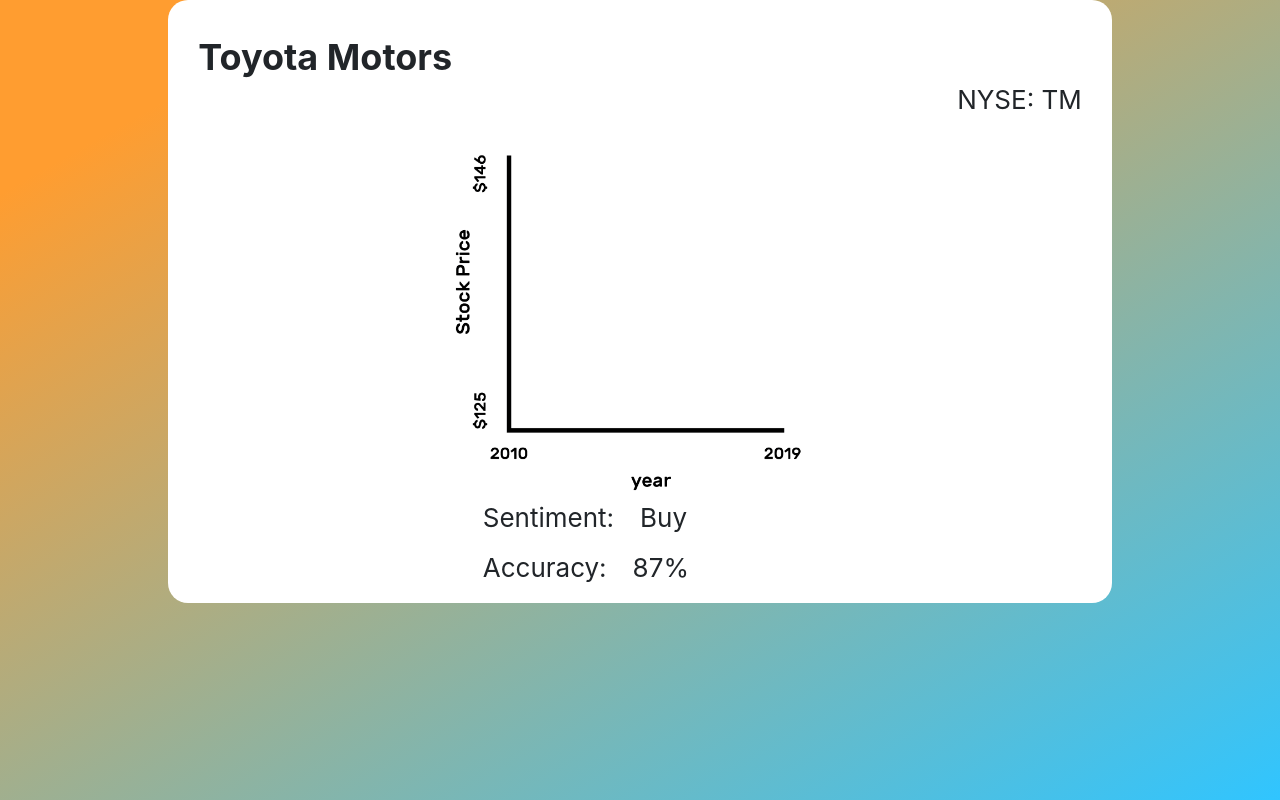
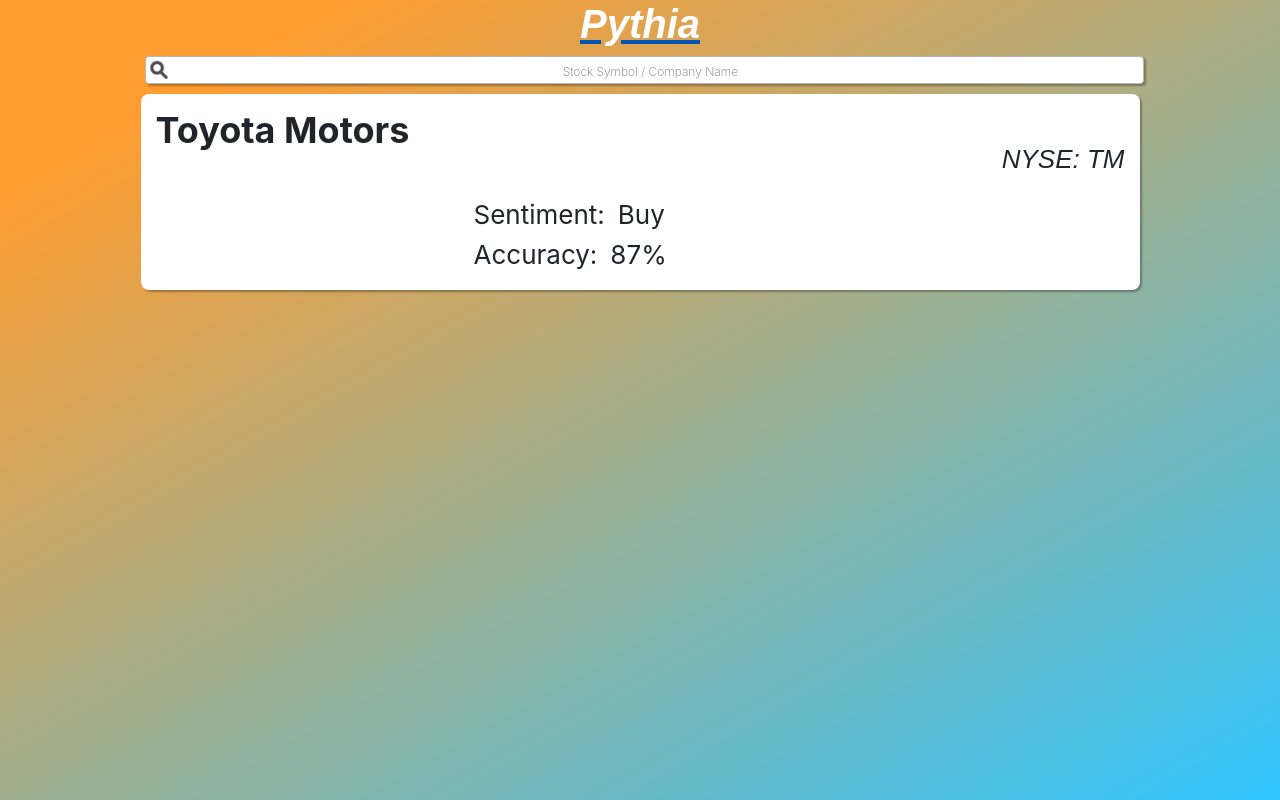
Before and after one commit to rpremi12/ML_Finance, a PHP site: page /info_screen.html in a window 1280 px wide; the page is wider, and only the part inside the window is pictured. Run offline with PHP 8.4, Linux system fonts and the light colour scheme; some libraries are stand-ins or nearby versions; some web fonts are replaced.

Commit message:
Update UI
Minor UI update

```diff
--- a/front_end/info_screen.css
+++ b/front_end/info_screen.css
@@ -7,32 +7,82 @@
     background-attachment: fixed;
 }
 
+a {
+    text-decoration: none;
+}
+
+h1 {
+    font-family: zen-new, sans-serif;
+    font-weight: 600;
+    font-style: italic;
+    color: white;
+    text-align: center;
+}
+
+input {
+    border: solid 1px #b6b6b6;
+    border-radius: 4px;
+    box-shadow: 2px 2px 2px rgba(0, 0, 0, 0.3);
+    background-color: white;
+    font-size: 16px;
+    text-indent:12px;
+    text-align: left;
+}
+
+::placeholder {
+    font-size: 12px;
+    text-align: center;
+    margin-right: 3px
+    font-family: zen-new, sans-serif;
+    font-weight: 200;
+    font-style: normal;;
+}
+
+.icon {
+    background-color: white !important;
+    width: 20px;
+    height: 20px;
+    position:absolute;
+    align-content: center;
+    margin: 4px 0px 0px 4px;
+    z-index: 1;
+    border-radius: 4px;
+}
+.inputIcon {
+    position: relative;
+}
+
+.search {
+    width: 135%;
+    height:30%;
+    align-content: center;
+    margin: 0px 0px 10px 5.4%;
+}
+
+
 .infoCard {
     background-color: white;
-    width: 85%;
-    border-radius: 20px;
+    width: 90%;
+    border-radius: 8px;
     align-content: center;
     margin: auto;
-}
-
-.graph {
-    display:block;
-    margin:auto;
-    align-content: center;
-    width:400px;
+    box-shadow: 2px 2px 2px rgba(0, 0, 0, 0.3);
 }
 
 .companyName {
     text-align: left;
     font-size: 36px;
-    padding: 30px 0px 0px 30px;
+    padding: 15px 0px 0px 15px;
     font-weight:bold;
 }
 
 .nyse {
     text-align: right;
     margin-top: -20px;
-    padding: 0px 30px 0px 0px;
+    padding: 0px 15px 0px 0px;
+    font-family: zen-new, sans-serif;
+    font-weight: 400;
+    font-style: italic;
 }
 
 .sentiment {
@@ -40,7 +90,7 @@
 }
 
 .sentimentResult {
-    margin-left: 1em;
+    margin-left: .5em;
     text-align: center;
 }
 
@@ -53,7 +103,7 @@
 .sentimentGrid {
     grid-area: sentiment;
     display:flex;
-    height:50px;
+    height:40px;
 }
 
 .acc {
@@ -65,7 +115,7 @@
     display:inline-block;
     text-align: center;
     align-items: center;
-    margin-left: 1em;
+    margin-left: .5em;
 }
 
 .accTotal {
--- a/front_end/info_screen.html
+++ b/front_end/info_screen.html
@@ -6,20 +6,26 @@
     <link rel="stylesheet" href="https://stackpath.bootstrapcdn.com/bootstrap/4.2.1/css/bootstrap.min.css">
     <link rel="stylesheet" href="https://use.typekit.net/vve8cna.css">
     <link rel="stylesheet" href="info_screen.css">
-    <link rel="script" href="node_modules/angular-chart.js/Chart.min.js">
+    <link rel="script" href="node_modules/angular-chart.js/angular-chart.min.js">
+    <link rel="script" href="node_modules/angular-chart.js/angular-chart.js">
 
     <title>Info</title>
-    <style>
-
-    </style>
 </head>
 <body>
+<a href="index.html"><h1>Pythia</h1></a>
+<div class="container">
+    <div class="search align-items-center">
+        <a href="#"><img src="search.png" class="icon"></a>
+        <input class="col-8 inputIcon" type="text" name="#" placeholder="Stock Symbol / Company Name">
+    </div>
+</div>
 <div class="container">
     <div class="infoCard">
         <div class="align-items-center">
-            <p class="companyName">Toyota Motors</p>
+            <h2 class="companyName">Toyota Motors</h2>
             <p class="nyse">NYSE: TM</p>
-            <img src="placeholder_graph.png" class="graph">
+            <!--<img src="placeholder_graph.png" class="graph">-->
+
             <div class="sentimentTotal">
                 <div class="sentimentGrid">
                     <p class="sentiment align-items-center">Sentiment:</p>
```
Also changed, not shown: front_end/main.css (+15 -3 lines), front_end/index.html (renamed from front_end/mainscreen.html), 2 other files.
